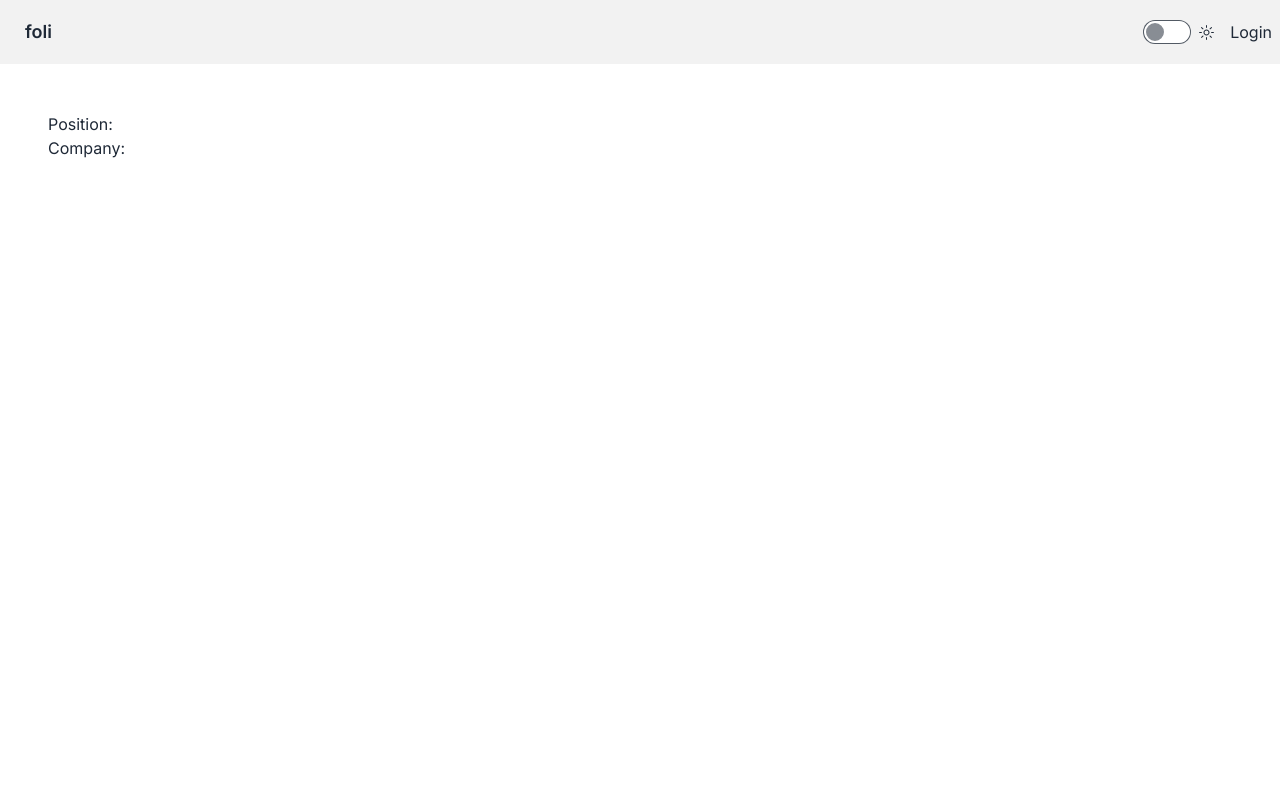
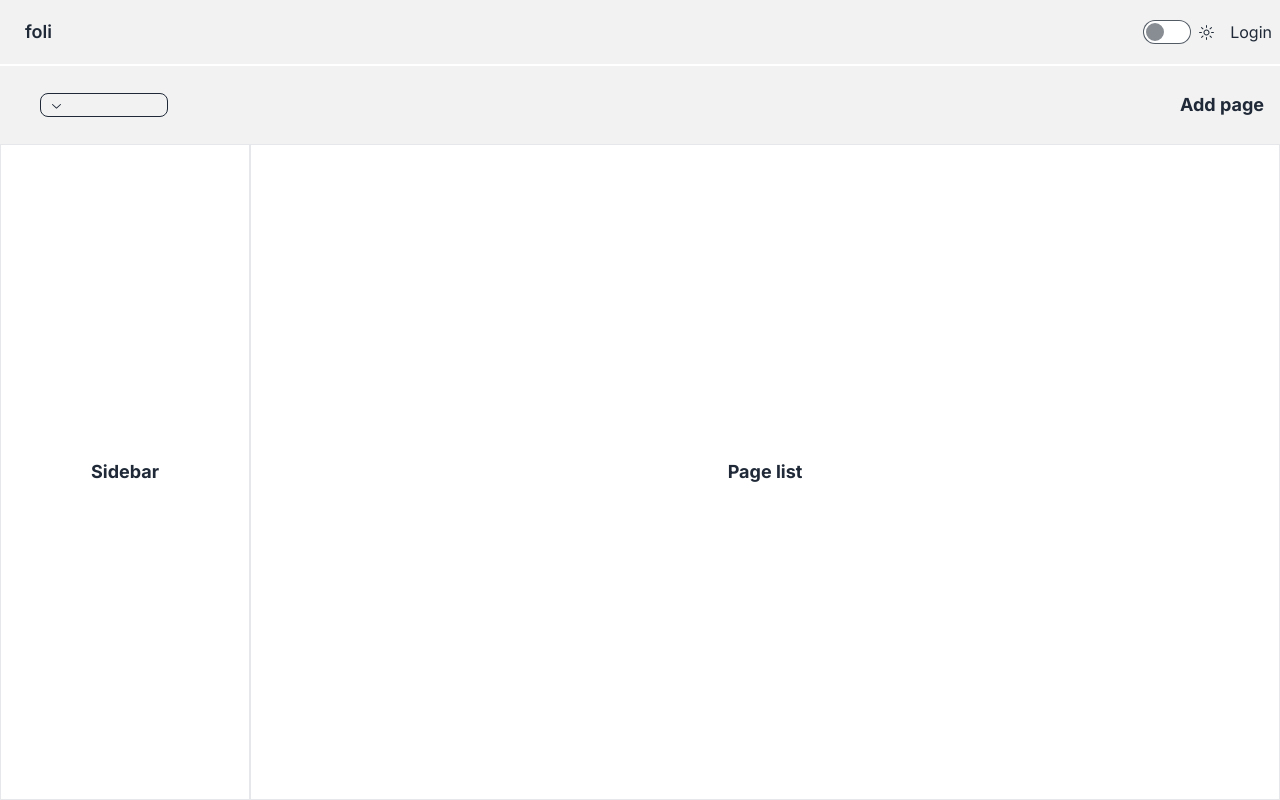
Before and after one commit to Usearus/foli-next, a Next.js app: page /job/1 in a window 1280 px wide. Built offline with nearby package versions, Linux system fonts and the light colour scheme; no server answers; the database is empty.

Commit message:
Working on single job page

```diff
--- a/app/context/DatabaseContext.jsx
+++ b/app/context/DatabaseContext.jsx
@@ -367,6 +367,19 @@ const DatabaseProvider = ({ children }) => {
 	const [currentJob, setCurrentJob] = useState([]);
 	const [selectedPageID, setSelectedPageID] = useState(null); // used to select a page to scroll to on page list
 
+	// Initialize state from localStorage
+	useEffect(() => {
+		const savedJob = localStorage.getItem('currentJob');
+		if (savedJob) {
+			setCurrentJob(JSON.parse(savedJob));
+		}
+
+		const savedPages = localStorage.getItem('currentPages');
+		if (savedPages) {
+			setCurrentPages(JSON.parse(savedPages));
+		}
+	}, []);
+
 	async function fetchCurrentJob(job) {
 		// console.log('job received for fetch:', job);
 		const { data } = await supabase
--- a/app/job/[id]/page.jsx
+++ b/app/job/[id]/page.jsx
@@ -1,18 +1,88 @@
 'use client';
 import { useContext } from 'react';
 import { DatabaseContext } from '../../context/DatabaseContext';
+import { ChevronDownIcon } from '@radix-ui/react-icons';
 
-const JobPage = (job) => {
+const JobPage = () => {
 	const { currentJob } = useContext(DatabaseContext);
 
 	return (
-		<>
-			<div className='p-0 pt-6 lg:p-12 text-base-content'>
-				<h1>Position: {currentJob.position}</h1>
-				<h1>Company: {currentJob.company}</h1>
-				{/* Fetch and display job details based on the id */}
+		<div className='flex flex-col h-full text-base-content'>
+			{/* Grid container with responsive adjustments */}
+			<div className='flex-grow  grid grid-rows-[80px_auto] grid-cols-1 lg:grid-cols-[250px_auto]'>
+				{/* Top area that spans the entire width */}
+				<div className='p-4 row-span-1 col-span-1 lg:col-span-2 bg-base-200 flex items-center justify-between border-t-2 border-base-100'>
+					<div className='flex gap-6 items-center'>
+						<div className='max-w-[200px]'>
+							<p className='font-bold whitespace-nowrap overflow-hidden text-ellipsis'>
+								{currentJob.company}
+							</p>
+
+							{currentJob.link ? (
+								<a href={currentJob.link} target='_blank' rel='noreferrer'>
+									<p className='link link-primary text-sm whitespace-nowrap overflow-hidden text-ellipsis cursor-pointer'>
+										{currentJob.position}
+									</p>
+								</a>
+							) : (
+								<p className='text-sm whitespace-nowrap overflow-hidden text-ellipsis cursor-pointer'>
+									{currentJob.position}
+								</p>
+							)}
+						</div>
+						<div className='dropdown dropdown-end'>
+							<div
+								tabIndex={0}
+								role='button'
+								className='btn btn-xs btn-outline flex justify-between min-w-32'>
+								{currentJob.status} <ChevronDownIcon />
+							</div>
+							<ul
+								tabIndex={0}
+								className='dropdown-content menu bg-base-200 rounded-box z-[1] w-52 p-2 shadow'>
+								<li>
+									<a>Interested</a>
+								</li>
+								<li>
+									<a>Applied</a>
+								</li>
+								<li>
+									<a>Interviewing</a>
+								</li>
+								<li>
+									<a>Negotiating</a>
+								</li>
+								<li>
+									<a>Accepted</a>
+								</li>
+								<li>
+									<a>Declined</a>
+								</li>
+								<li>
+									<a>Rejected</a>
+								</li>
+								<li>
+									<a>Archived</a>
+								</li>
+							</ul>
+						</div>
+					</div>
+					<div>
+						<h2 className='text-lg font-bold'>Add page</h2>
+					</div>
+				</div>
+
+				{/* Bottom left area with fixed width, hidden on small screens */}
+				<div className='hidden lg:flex row-span-1 bg-base-100 p-4 justify-center items-center border'>
+					<h2 className='text-lg font-bold'>Sidebar</h2>
+				</div>
+
+				{/* Bottom right area that fills the width on small screens and adjusts on larger screens */}
+				<div className='row-span-1 col-span-1 bg-base-100 p-4 flex justify-center items-center border'>
+					<h2 className='text-lg font-bold'>Page list</h2>
+				</div>
 			</div>
-		</>
+		</div>
 	);
 };
 
```
